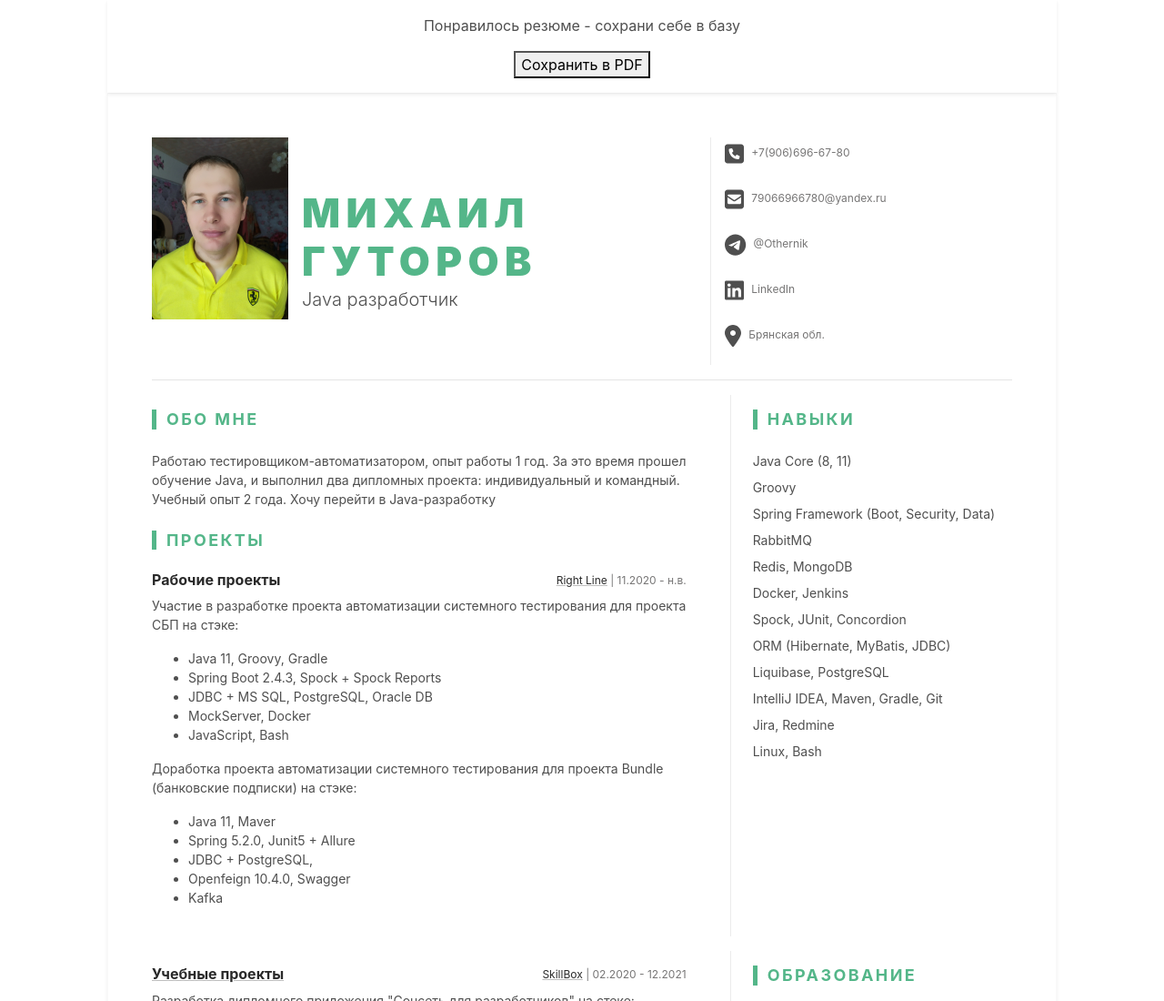
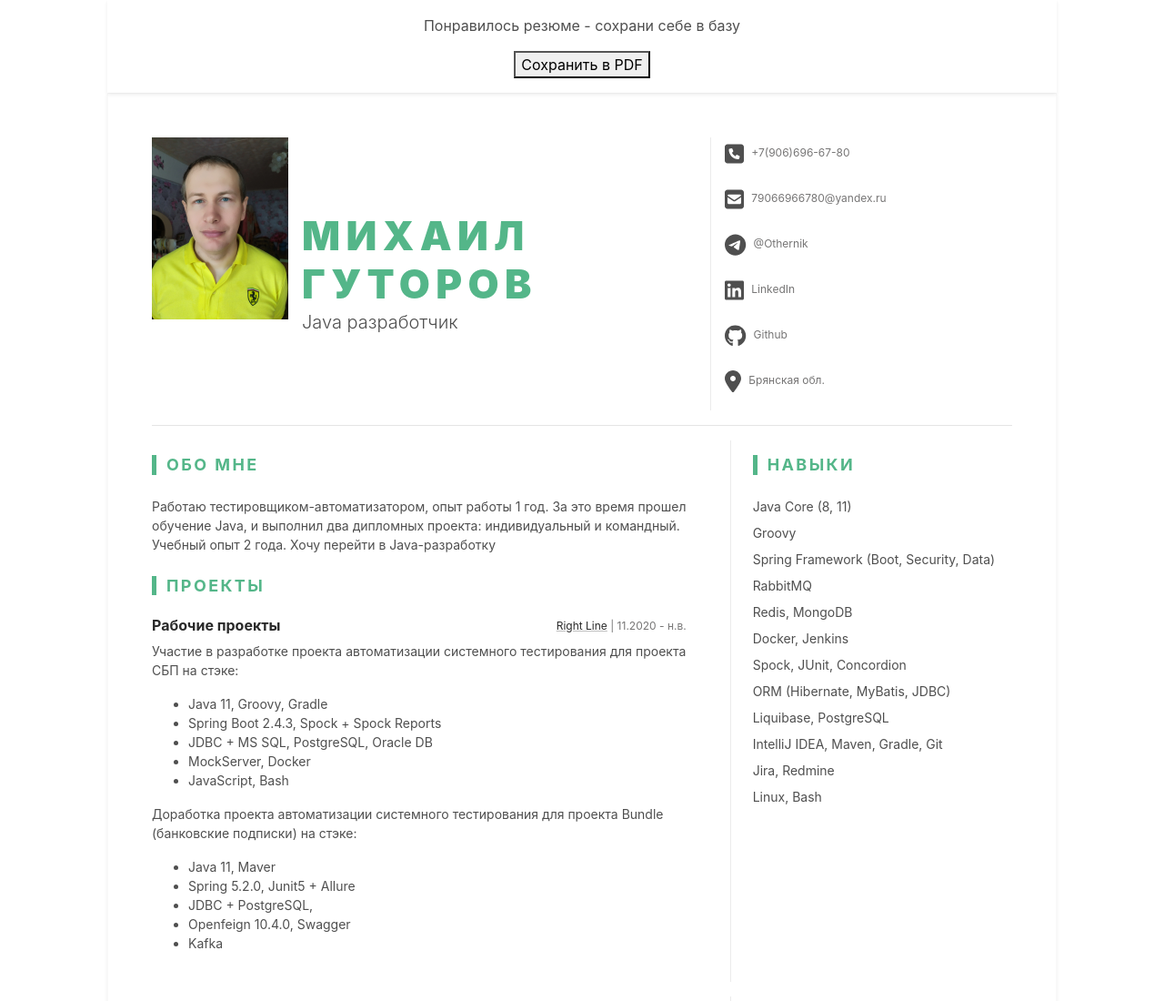
Before and after one commit to Folko85/about-me, a plain HTML site: page index.html in a window 1280 px wide. Shown: the top 1100 px of the page at 91% size. Drawn offline with Linux system fonts and the light colour scheme.

Commit message:
Добавил гитхаб

```diff
--- a/index.html
+++ b/index.html
@@ -67,6 +67,10 @@
                                                         href="https://www.linkedin.com/in/gutorovmn/"><i
                                             class="fab fa-linkedin fa-2x mr-2" data-fa-transform="down-4"></i><span
                                             class="d-lg-inline-block text-muted">LinkedIn</span></a></li>
+
+                                    <li class="mb-4"><a class="resume-link" href="https://github.com/Folko85"><i
+                                            class="fa-brands fa-github fa-2x mr-2" data-fa-transform="down-4"></i><span
+                                            class="d-lg-inline-block text-muted">Github</span></a></li>
 
                                     <li class="mb-4"><a class="resume-link"
                                                         href="https://www.google.com/maps/place/Погар/"><i
```
